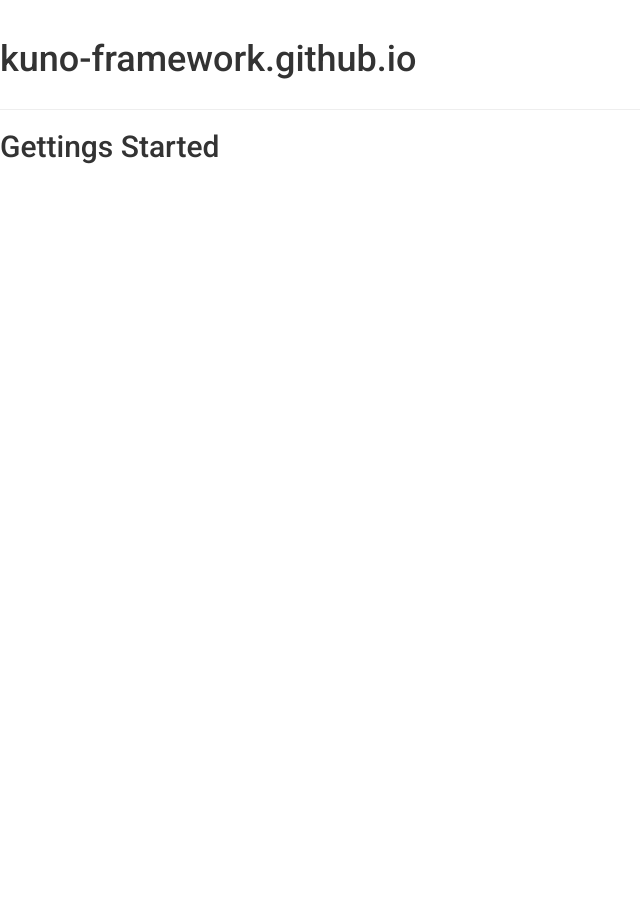
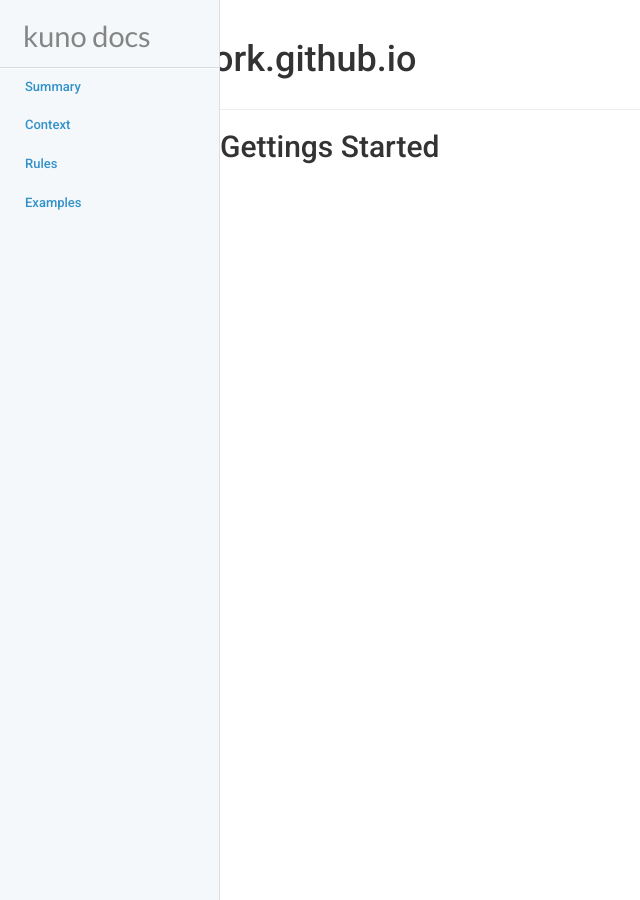
Before and after one commit to kuno-framework/kuno-framework.github.io, a Jekyll site: the page built from docs/getting-started/index.md, in a window 1280 px wide. Shown: the whole page, without its empty margins (0-640 px from the left). Built offline with Jekyll 4.4.1, drawn with Linux system fonts in a browser that asks for light colours; our own code applies the rules of GitHub Pages for plain Markdown files; the repository's description, which GitHub fills in, is left out.

Commit message:
Update default.html

```diff
--- a/docs/_layouts/default.html
+++ b/docs/_layouts/default.html
@@ -27,8 +27,30 @@ layout: default
 </section>
 
 <section class="main-content">
+    <div id="docs">
+        <div id="guide">
+            <h1 class="logo">
+                <a ui-sref="reference">kuno docs</a>
+            </h1>
+            <ul class="menu nav">
+                <li>
+                    <a href="#summary" du-smooth-scroll du-scrollspy>Summary</a>
+                </li>
+                <li>
+                    <a href="#auth" du-smooth-scroll du-scrollspy>Context</a>
+                </li>
+                <li>
+                    <a href="#games" du-smooth-scroll du-scrollspy>Rules</a>
+                </li>
+                <li>
+                    <a href="#users" du-smooth-scroll du-scrollspy>Examples</a>
+                </li>
+            </ul>
+        </div>
+        <div id="sections">
             {{ content }}
-
+        </div>
+    </div>
     <footer class="site-footer">
         {% if site.github.is_project_page %}
         <span class="site-footer-owner"><a href="{{ site.github.repository_url }}">{{ site.github.repository_name }}</a> is maintained by <a href="{{ site.github.owner_url }}">{{ site.github.owner_name }}</a>.</span>
```
Lines whose indentation alone changed are shown as unchanged.
